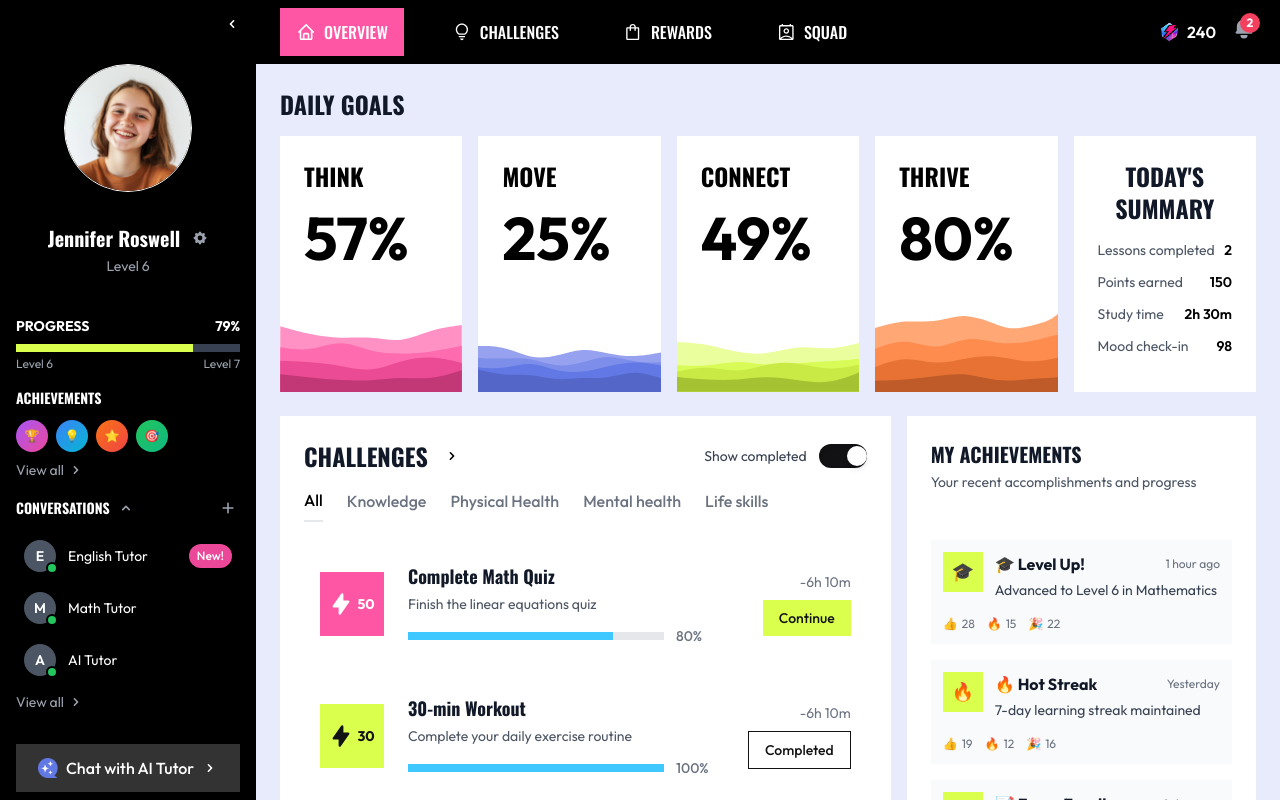
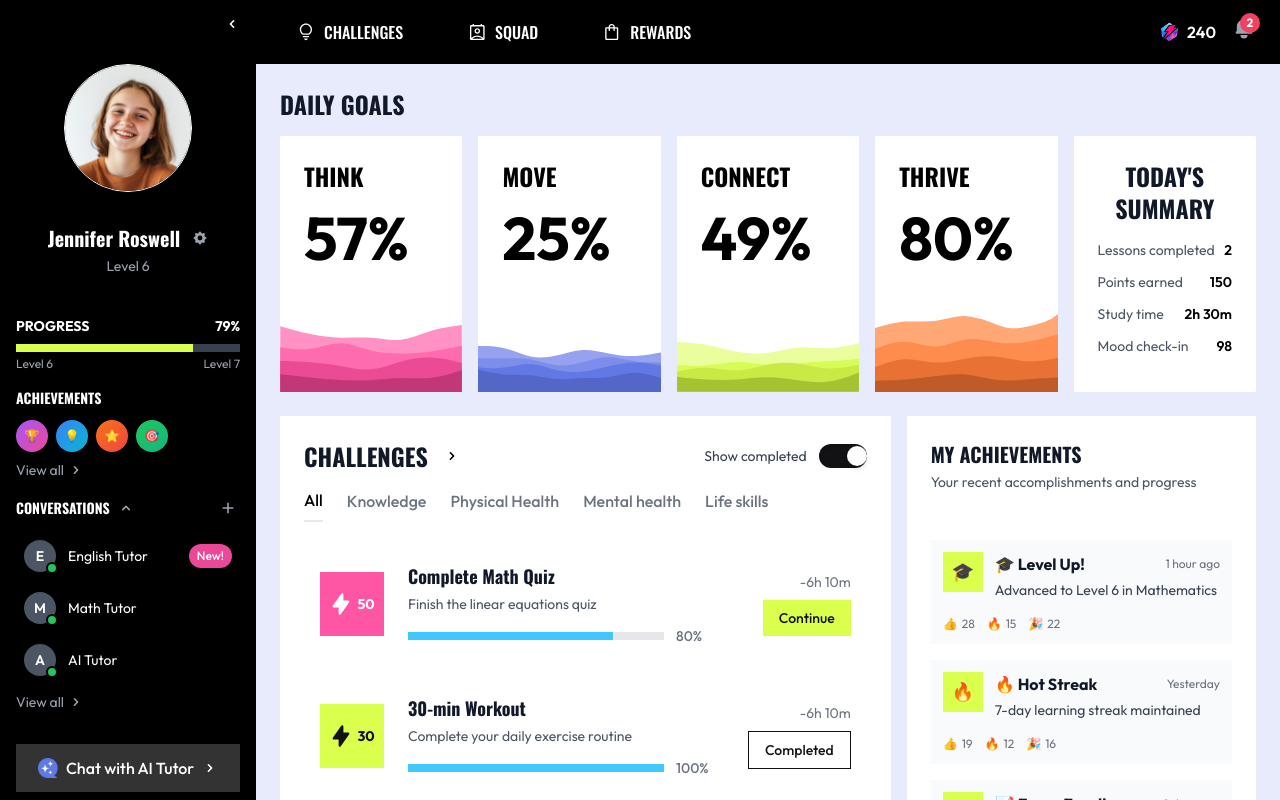
Before and after one commit to YuriOokino/hyper-school-dashboard, a React (Vite) app: page / in a window 1280 px wide. Built offline with nearby package versions, Linux system fonts and the light colour scheme.

Commit message:
Hide overview tab and reorder navigation: Squad before Rewards

```diff
--- a/src/components/TopNavigation.jsx
+++ b/src/components/TopNavigation.jsx
@@ -93,23 +93,6 @@ export default function TopNavigation({ activePage, setActivePage, activeTab, se
           <div className="col-span-8 flex items-center space-x-8">
             <button
               onClick={() => {
-                setActivePage('dashboard');
-                if (setActiveTab) setActiveTab('knowledge');
-              }}
-              className={`flex items-center space-x-2 px-4 py-2 h-12 transition-colors ${
-                activePage === 'dashboard'
-                  ? 'text-white'
-                  : 'text-white hover:text-gray-200'
-              }`}
-              style={{
-                backgroundColor: activePage === 'dashboard' ? '#FE55A4' : 'transparent'
-              }}
-            >
-              <img src="/assets/icons/home.svg" alt="Overview" className="w-5 h-5" />
-              <span className="font-oswald font-medium uppercase">Overview</span>
-            </button>
-            <button
-              onClick={() => {
                 setActivePage('challenges');
                 if (setActiveTab) setActiveTab('classes');
               }}
@@ -126,6 +109,20 @@ export default function TopNavigation({ activePage, setActivePage, activeTab, se
               <span className="font-oswald font-medium uppercase">Challenges</span>
             </button>
             <button
+              onClick={() => setActivePage('squad')}
+              className={`flex items-center space-x-2 px-4 py-2 h-12 transition-colors ${
+                activePage === 'squad'
+                  ? 'text-white'
+                  : 'text-white hover:text-gray-200'
+              }`}
+              style={{
+                backgroundColor: activePage === 'squad' ? '#FE55A4' : 'transparent'
+              }}
+            >
+              <img src="/assets/icons/perm_contact_calendar.svg" alt="Squad" className="w-5 h-5" />
+              <span className="font-oswald font-medium uppercase">Squad</span>
+            </button>
+            <button
               onClick={() => setActivePage('rewards')}
               className={`flex items-center space-x-2 px-4 py-2 h-12 transition-colors ${
                 activePage === 'rewards'
@@ -138,20 +135,6 @@ export default function TopNavigation({ activePage, setActivePage, activeTab, se
             >
               <img src="/assets/icons/shopping_bag.svg" alt="Rewards" className="w-5 h-5" />
               <span className="font-oswald font-medium uppercase">Rewards</span>
-            </button>
-            <button
-              onClick={() => setActivePage('squad')}
-              className={`flex items-center space-x-2 px-4 py-2 h-12 transition-colors ${
-                activePage === 'squad'
-                  ? 'text-white'
-                  : 'text-white hover:text-gray-200'
-              }`}
-              style={{
-                backgroundColor: activePage === 'squad' ? '#FE55A4' : 'transparent'
-              }}
-            >
-              <img src="/assets/icons/perm_contact_calendar.svg" alt="Squad" className="w-5 h-5" />
-              <span className="font-oswald font-medium uppercase">Squad</span>
             </button>
           </div>
           <div className="col-span-4 flex items-center justify-end space-x-4">
```
